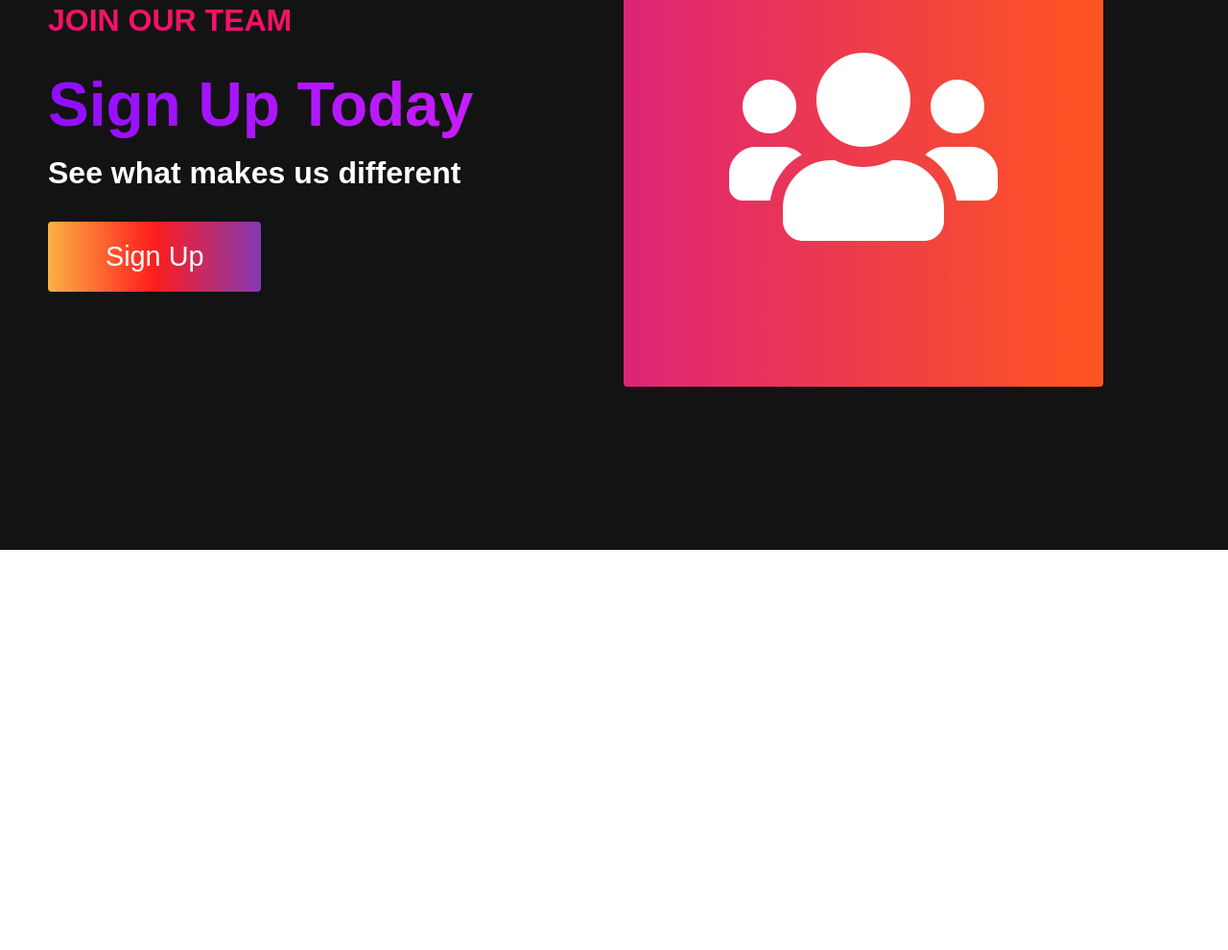
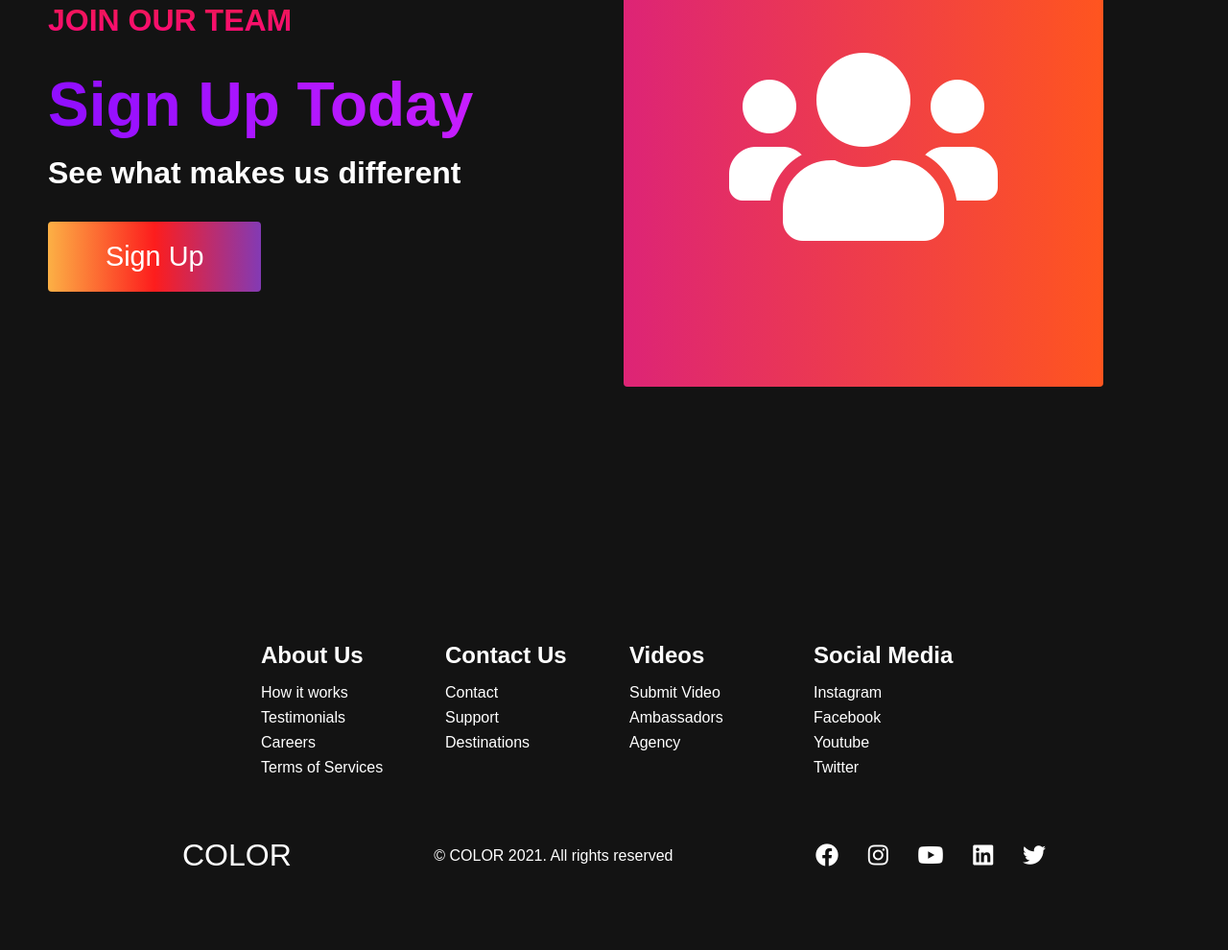
Before and after one commit to SaifN97/smooth-scroll-website, a plain HTML site: page index.html in a window 1280 px wide. Shown: the part 3295-4285 px from the top of the page at 96% size. Before the commit the page ends 3868 px from the top, so only its background shows below. Drawn offline with Linux system fonts and the light colour scheme.

Commit message:
Footer section

```diff
--- a/index.html
+++ b/index.html
@@ -29,7 +29,7 @@
                     <a href="#services" class="navbar__links" id="services-page">Services</a>
                 </li>
                 <li class="navbar__btn">
-                    <a href="#sign-up" class="button" id="sign-up">Sign Up</a>
+                    <a href="#sign-up" class="button" id="signup">Sign Up</a>
                 </li>
             </ul>
         </div>
@@ -100,6 +100,60 @@
             </div>
         </div>
     </div>
+
+<!-- Footer Section -->
+<div class="footer__container">
+    <div class="footer__links">
+        <div class="footer__link--wrapper">
+            <div class="footer__link--items">
+                <h2>About Us</h2>
+                <a href="/">How it works</a>
+                <a href="/">Testimonials</a>
+                <a href="/">Careers</a>
+                <a href="/">Terms of Services</a>
+            </div>
+            <div class="footer__link--items">
+                <h2>Contact Us</h2>
+                <a href="/">Contact</a>
+                <a href="/">Support</a>
+                <a href="/">Destinations</a>
+            </div>
+        </div>
+
+        <div class="footer__link--wrapper">
+            <div class="footer__link--items">
+                <h2>Videos</h2>
+                <a href="/">Submit Video</a>
+                <a href="/">Ambassadors</a>
+                <a href="/">Agency</a>
+            </div>
+            <div class="footer__link--items">
+                <h2>Social Media</h2>
+                <a href="/">Instagram</a>
+                <a href="/">Facebook</a>
+                <a href="/">Youtube</a>
+                <a href="/">Twitter</a>
+            </div>
+        </div>
+    </div>
+
+    <section class="social__media">
+        <div class="social__media--wrap">
+            <div class="footer__logo">
+                <a href="/" id="footer__logo">COLOR</a>
+            </div>
+            <p class="website__rights">© COLOR 2021. All rights reserved</p>
+            <div class="social__icons">
+                <a href="/" class="social__icon--link"><i class="fab fa-facebook"></i></a>
+                <a href="/" class="social__icon--link"><i class="fab fa-instagram"></i></a>
+                <a href="/" class="social__icon--link"><i class="fab fa-youtube"></i></a>
+                <a href="/" class="social__icon--link"><i class="fab fa-linkedin"></i></a>
+                <a href="/" class="social__icon--link"><i class="fab fa-twitter"></i></a>
+            </div>
+        </div>
+    </section>
+</div>
+
     <script src="app.js"></script>
 </body>
 </html>
--- a/styles.css
+++ b/styles.css
@@ -587,3 +587,119 @@
     grid-template-columns: 1fr;
   }
 }
+
+/* Footer section */
+.footer__container {
+  background-color: #131313;
+  padding: 5rem 0;
+  display: flex;
+  flex-direction: column;
+  justify-content: center;
+  align-items: center;
+}
+
+#footer__logo {
+  color: #fff;
+  display: flex;
+  align-items: center;
+  cursor: pointer;
+  text-decoration: none;
+  font-size: 2rem;
+}
+
+.footer__links {
+  width: 100%;
+  max-width: 1000px;
+  display: flex;
+  justify-content: center;
+}
+
+.footer__link--wrapper {
+  display: flex;
+}
+
+.footer__link--items {
+  display: flex;
+  flex-direction: column;
+  align-items: flex-start;
+  margin: 16px;
+  text-align: left;
+  width: 160px;
+  box-sizing: border-box;
+}
+
+.footer__link--items h2 {
+  margin-bottom: 16px;
+  color: #fff;
+}
+
+.footer__link--items a {
+  color: #fff;
+  text-decoration: none;
+  margin-bottom: 0.5rem;
+}
+
+.footer__link--items:hover {
+  color: #e9e9e9;
+  transition: 0.3 ease-out;
+}
+
+.social__icon--link {
+  color: #fff;
+  font-size: 24px;
+}
+
+.social__media {
+  max-width: 1000px;
+  width: 100%;
+}
+
+.social__media--wrap {
+  display: flex;
+  justify-content: space-between;
+  align-items: center;
+  width: 90%;
+  max-width: 1000px;
+  margin: 40px auto 0 auto;
+}
+
+.social__icons {
+  display: flex;
+  justify-content: space-between;
+  align-items: center;
+  width: 240px;
+}
+
+.website__rights {
+  color: #fff;
+}
+
+@media screen and (max-width: 820px) {
+  .footer__links {
+    padding-top: 2rem;
+  }
+
+  #footer__logo {
+    margin-bottom: 2rem;
+  }
+
+  .website__rights {
+    margin-bottom: 2rem;
+  }
+
+  .footer__link--wrapper {
+    flex-direction: column;
+  }
+
+  .social__media--wrap {
+    flex-direction: column;
+  }
+}
+
+@media screen and (max-width: 480px) {
+  .footer__link--items {
+    margin: 0;
+    padding: 10px;
+    width: 100%;
+  }
+}
```
